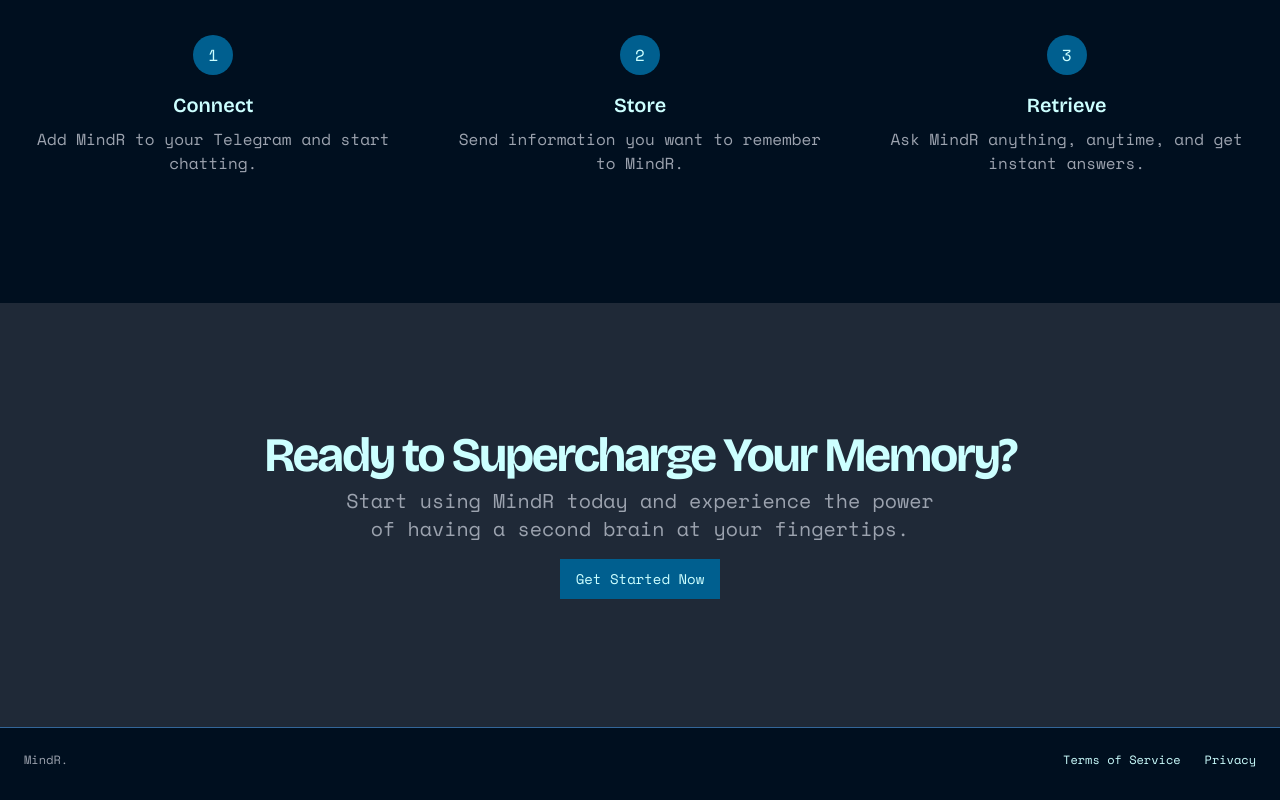
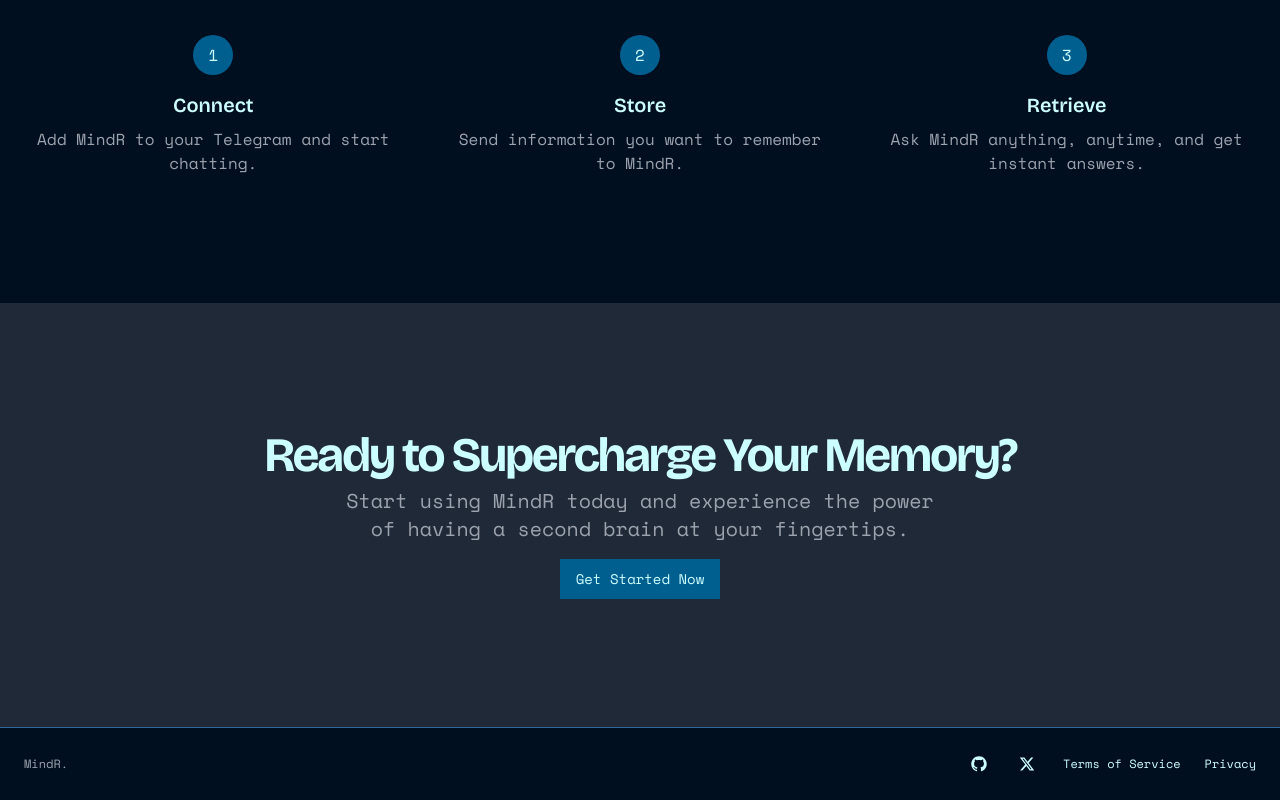
Before and after one commit to MuneerAhmed03/mindr-app, a Next.js app: page / in a window 1280 px wide. Shown: the part 1383-2183 px from the top of the page. Built offline with nearby package versions, Linux system fonts and the light colour scheme.

Commit message:
footer edit" "

```diff
--- a/package.json
+++ b/package.json
@@ -20,7 +20,6 @@
     "@radix-ui/react-label": "^2.1.0",
     "@radix-ui/react-slot": "^1.1.0",
     "@supabase/supabase-js": "^2.45.3",
-    "@telegram-auth/server": "^1.0.4",
     "axios": "^1.7.7",
     "class-variance-authority": "^0.7.0",
     "clsx": "^2.1.1",
--- a/src/app/dashboard/page.tsx
+++ b/src/app/dashboard/page.tsx
@@ -4,7 +4,9 @@
 import MemoriesTable from "@/components/MemoriesTable";
 import { auth, signOut } from "@/auth";
 import { redirect } from "next/navigation";
-// import { authOptions } from "../api/auth/[...nextauth]/route";
+import { GitHubLogoIcon } from '@radix-ui/react-icons'
+import { TwitterIcon } from "@/components/ui/icons";
+;
 
 export const runtime = 'edge';
 
@@ -53,6 +55,16 @@
       <footer className="flex flex-col gap-2 sm:flex-row py-6 w-full shrink-0 items-center px-4 md:px-6 border-t">
         <p className="text-xs text-gray-500 dark:text-gray-400">MindR.</p>
         <nav className="sm:ml-auto flex gap-4 sm:gap-6">
+        <Link href={`https://github.com/MuneerAhmed03/mindr`} target="_blank" rel="noreferrer"
+            className="flex items-center justify-center hover: p-1"
+          >
+            <GitHubLogoIcon className="w-4 h-4 hover:scale-110" />
+          </Link>
+          <Link href={`https://x.com/mun_err`} target="_blank" rel="noreferrer"
+            className="flex items-center justify-center hover: p-1"
+          >
+            <TwitterIcon className="w-4 h-4 hover:scale-110" />
+          </Link>
           <Link
             className="text-xs hover:underline underline-offset-4"
             href="/tos"
--- a/src/app/help/page.tsx
+++ b/src/app/help/page.tsx
@@ -4,6 +4,9 @@
 import { Accordion, AccordionContent, AccordionItem, AccordionTrigger } from "@/components/ui/accordion"
 import { Brain, MessageCircle, Zap} from "lucide-react"
 import Link from "next/link"
+import { GitHubLogoIcon } from '@radix-ui/react-icons'
+import { TwitterIcon } from "@/components/ui/icons";
+
 
 // export const runtime = "edge";
 
@@ -170,6 +173,16 @@
       <footer className="flex flex-col gap-2 sm:flex-row py-6 w-full shrink-0 items-center px-4 md:px-6 border-t">
         <p className="text-xs text-gray-500 dark:text-gray-400">MindR.</p>
         <nav className="sm:ml-auto flex gap-4 sm:gap-6">
+        <Link href={`https://github.com/MuneerAhmed03/mindr`} target="_blank" rel="noreferrer"
+            className="flex items-center justify-center hover: p-1"
+          >
+            <GitHubLogoIcon className="w-4 h-4 hover:scale-110" />
+          </Link>
+          <Link href={`https://x.com/mun_err`} target="_blank" rel="noreferrer"
+            className="flex items-center justify-center hover: p-1"
+          >
+            <TwitterIcon className="w-4 h-4 hover:scale-110" />
+          </Link>
           <Link className="text-xs hover:underline underline-offset-4" href="/tos">
             Terms of Service
           </Link>
--- a/src/app/onboard/page.tsx
+++ b/src/app/onboard/page.tsx
@@ -1,9 +1,11 @@
 import { Button } from "@/components/ui/button"
 import { Card, CardContent, CardHeader, CardTitle, CardDescription } from "@/components/ui/card"
-import { Accordion, AccordionContent, AccordionItem, AccordionTrigger } from "@/components/ui/accordion"
 import { Brain, MessageCircle, Zap, HelpCircle } from "lucide-react"
 import Link from "next/link"
 import TelegramLoginButton from '@/components/LoginButton'
+import { GitHubLogoIcon } from '@radix-ui/react-icons'
+import { TwitterIcon } from "@/components/ui/icons";
+
 
 
 export default function OnboardingPage() {
@@ -186,6 +188,16 @@
       <footer className="flex flex-col gap-2 sm:flex-row py-6 w-full shrink-0 items-center px-4 md:px-6 border-t">
         <p className="text-xs text-gray-500 dark:text-gray-400">MindR.</p>
         <nav className="sm:ml-auto flex gap-4 sm:gap-6">
+        <Link href={`https://github.com/MuneerAhmed03/mindr`} target="_blank" rel="noreferrer"
+            className="flex items-center justify-center hover: p-1"
+          >
+            <GitHubLogoIcon className="w-4 h-4 hover:scale-110" />
+          </Link>
+          <Link href={`https://x.com/mun_err`} target="_blank" rel="noreferrer"
+            className="flex items-center justify-center hover: p-1"
+          >
+            <TwitterIcon className="w-4 h-4 hover:scale-110" />
+          </Link>
           <Link className="text-xs hover:underline underline-offset-4" href="/tos">
             Terms of Service
           </Link>
--- a/src/app/page.tsx
+++ b/src/app/page.tsx
@@ -1,7 +1,9 @@
 import Link from "next/link";
 import { Button } from "@/components/ui/button";
 import { Card, CardContent, CardHeader, CardTitle } from "@/components/ui/card";
-import { Brain, MessageCircle, Zap, Clock, Star } from "lucide-react";
+import { Brain, MessageCircle, Zap, Clock } from "lucide-react";
+import { GitHubLogoIcon } from '@radix-ui/react-icons'
+import { TwitterIcon } from "@/components/ui/icons";
 
 
 export default function Home() {
@@ -202,7 +204,17 @@
       </main>
       <footer className="flex flex-col gap-2 sm:flex-row py-6 w-full shrink-0 items-center px-4 md:px-6 border-t">
         <p className="text-xs text-gray-500 dark:text-gray-400">MindR.</p>
-        <nav className="sm:ml-auto flex gap-4 sm:gap-6">
+        <nav className="sm:ml-auto flex items-center justify-center  gap-4 sm:gap-6">
+        <Link href={`https://github.com/MuneerAhmed03/mindr`} target="_blank" rel="noreferrer"
+            className="flex items-center justify-center hover: p-1"
+          >
+            <GitHubLogoIcon className="w-4 h-4 hover:scale-110" />
+          </Link>
+          <Link href={`https://x.com/mun_err`} target="_blank" rel="noreferrer"
+            className="flex items-center justify-center hover: p-1"
+          >
+            <TwitterIcon className="w-4 h-4 hover:scale-110" />
+          </Link>
           <Link
             className="text-xs hover:underline underline-offset-4"
             href="/tos"
--- a/src/components/LoginButton.tsx
+++ b/src/components/LoginButton.tsx
@@ -32,7 +32,7 @@
   useEffect(() => {
     const script = document.createElement('script')
     script.src = 'https://telegram.org/js/telegram-widget.js?22'
-    script.setAttribute('data-telegram-login', 'memior_bot')
+    script.setAttribute('data-telegram-login', 'mindrtestbot')
     script.setAttribute('data-size', 'large')
     script.setAttribute('data-radius', '8');
     script.setAttribute('data-lang', 'en');
--- a/src/components/ui/icons.tsx
+++ b/src/components/ui/icons.tsx
@@ -17,3 +17,16 @@
       </svg>
     );
   }
+
+  export function TwitterIcon(props: React.SVGProps<SVGSVGElement>) {
+    return (
+      <svg
+        {...props}
+        xmlns="http://www.w3.org/2000/svg"
+        viewBox="0 0 512 512"
+        fill="currentColor"
+      >
+        <path d="M389.2 48h70.6L305.6 224.2 487 464H345L233.7 318.6 106.5 464H35.8L200.7 275.5 26.8 48H172.4L272.9 180.9 389.2 48zM364.4 421.8h39.1L151.1 88h-42L364.4 421.8z" />
+      </svg>
+    );
+  }
```
Also changed, not shown: 1 other file (tests, documents, lock files or other folders).
